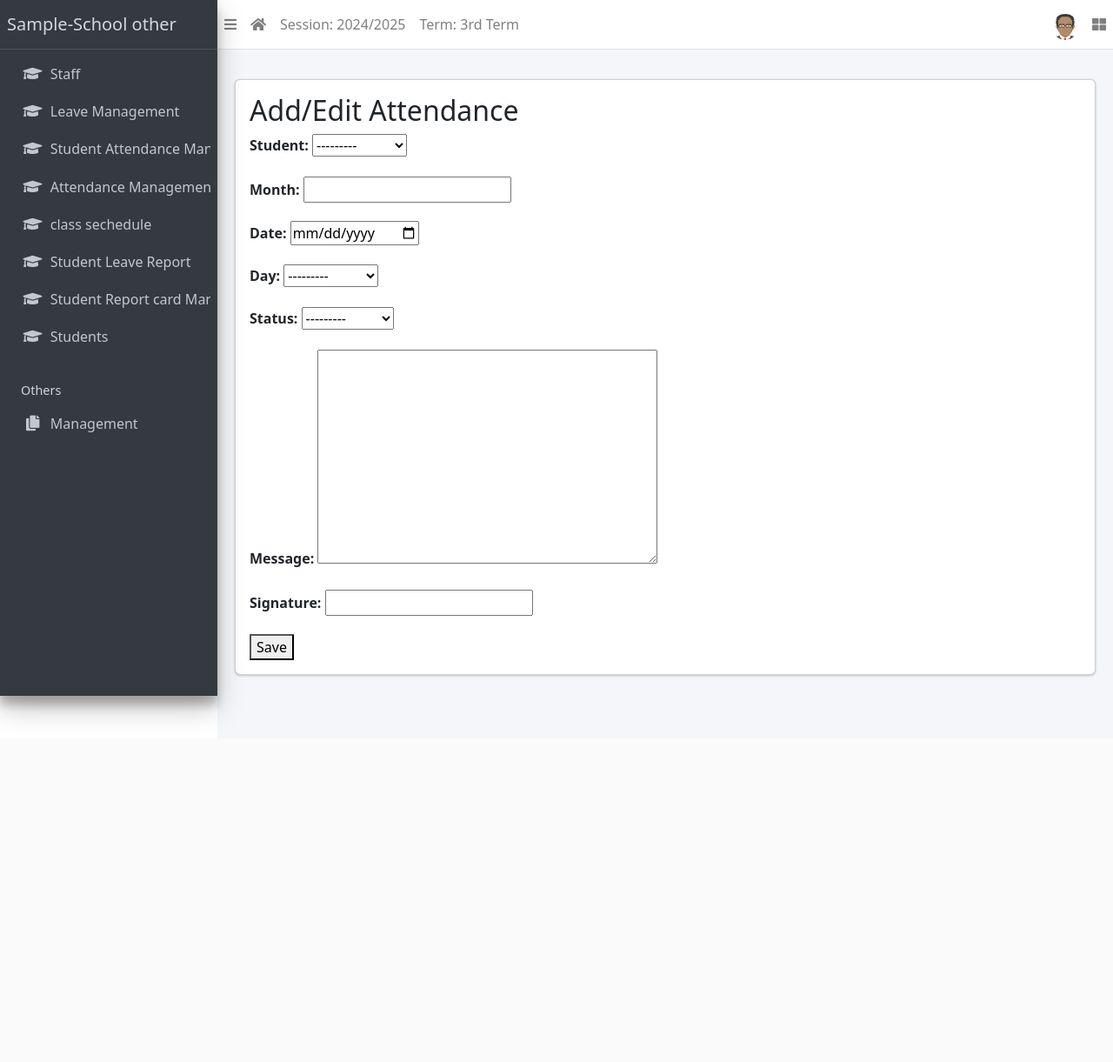
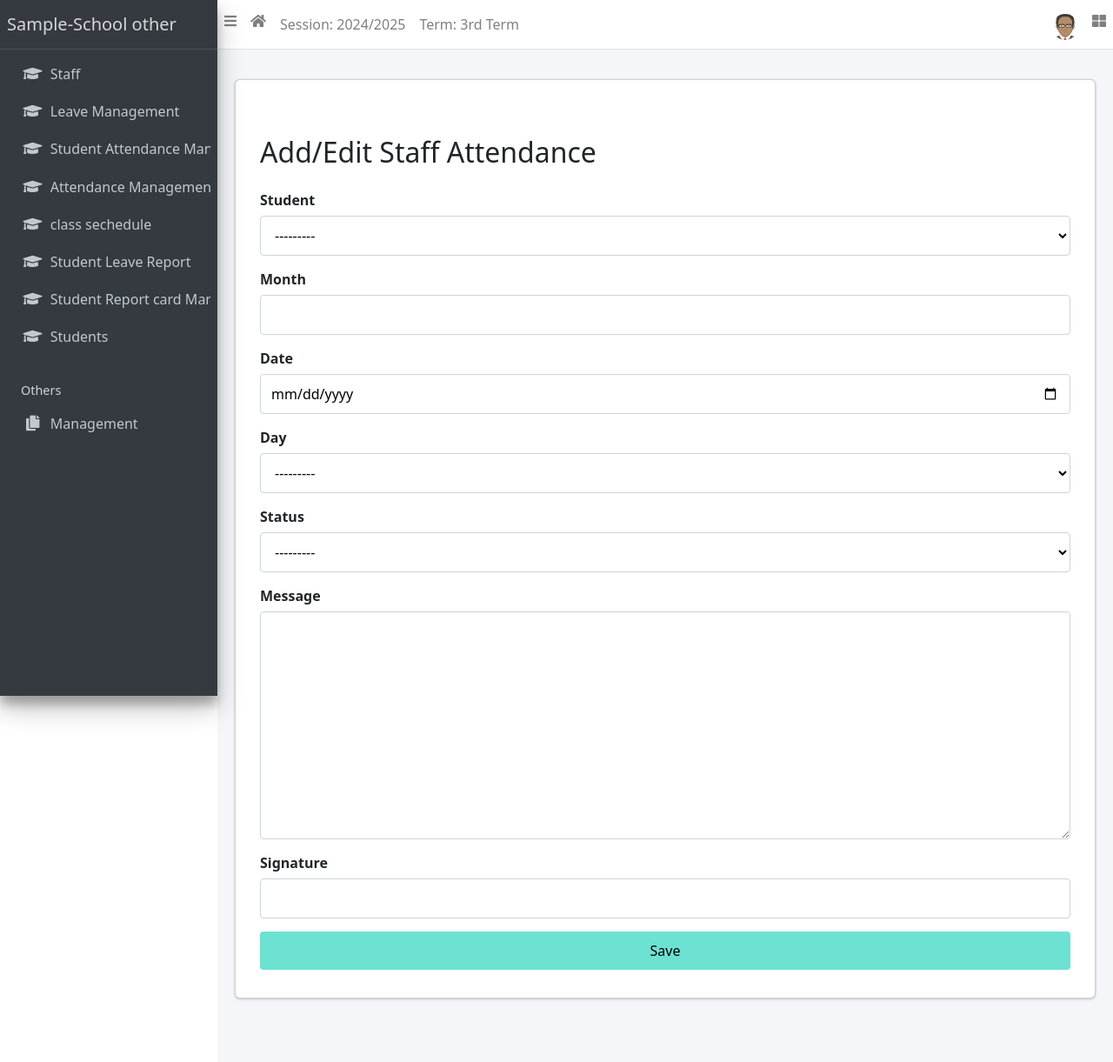
Before and after one commit to Prasanth9080/School1-CRM, a Django app: page /staff/staff/attendance/create/ in a window 1280 px wide. Shown: the whole page at 87% size. Before the commit the page ends 826 px from the top, so only its background shows below. Run offline with Django 3.2, Linux system fonts and the light colour scheme; a user stored in the database is signed in; data comes from the database, SQL or seed files in the repository; both versions use the stored data as it was after the commit; some libraries are stand-ins or nearby versions.

Commit message:
design fixed with staff and pricipal

```diff
--- a/New_School_CRM-main/apps/principal/templates/principal/principal_attendance_list.html
+++ b/New_School_CRM-main/apps/principal/templates/principal/principal_attendance_list.html
@@ -74,7 +74,7 @@
         <h2>All Staff Attendance Records</h2>
     </div>
     <div class="submit-btn">
-        <a href="{% url 'staff-attendance-create' %}"><button>Add New Attenance</button></a>
+        <a href="{% url 'principal-attendance-create' %}"><button>Add New Attenance</button></a>
     </div>
 </div>
 
--- a/New_School_CRM-main/apps/staffs/forms.py
+++ b/New_School_CRM-main/apps/staffs/forms.py
@@ -20,5 +20,7 @@ class StaffAttendanceForm(forms.ModelForm):
         model = StaffAttendanceRecord
         fields = '__all__'
         widgets = {
-            'date': forms.DateInput(attrs={'type': 'date'}),
+            'date': forms.DateInput(attrs={'type': 'date', 'class': 'form-control'}),
+            'staff': forms.Select(attrs={'class': 'form-control'}),
+            'status': forms.Select(attrs={'class': 'form-control'}),
         }
--- a/New_School_CRM-main/apps/staffs/templates/staffs/staff_attendance_form.html
+++ b/New_School_CRM-main/apps/staffs/templates/staffs/staff_attendance_form.html
@@ -1,9 +1,68 @@
+<style>
+    .custom-form label {
+        display: block;
+        font-weight: 600;
+        margin-bottom: 6px;
+    }
+
+    .custom-form input,
+    .custom-form select,
+    .custom-form textarea {
+        width: 100%;
+        padding: 10px 12px;
+        font-size: 1rem;
+        border: 1px solid #ced4da;
+        border-radius: 4px;
+        box-sizing: border-box;
+        margin-bottom: 15px;
+        background-color: #fff;
+        transition: border-color 0.2s;
+    }
+
+    .custom-form input:focus,
+    .custom-form select:focus,
+    .custom-form textarea:focus {
+        border-color: #80bdff;
+        outline: none;
+    }
+
+    .custom-form .error {
+        color: #dc3545;
+        font-size: 0.9rem;
+    }
+
+    .custom-form .submit-btn {
+        padding: 10px 20px;
+        font-size: 1rem;
+        background-color: #6DE1D2;
+        border: none;
+        border-radius: 4px;
+        cursor: pointer;
+        width: 100%;
+    }
+</style>
+
+
 {% extends 'staffs/staff_index.html' %}
 {% block content %}
-<h2>Add/Edit Attendance</h2>
-<form method="post">
-    {% csrf_token %}
-    {{ form.as_p }}
-    <button type="submit">Save</button>
-</form>
+<div class="container mt-5">
+    <h2 class="mb-4">Add/Edit Staff Attendance</h2>
+
+    <form method="post" class="custom-form">
+        {% csrf_token %}
+        {% for field in form %}
+            <label for="{{ field.id_for_label }}">{{ field.label }}</label>
+            {{ field }}
+            {% if field.help_text %}
+                <div class="form-text text-muted">{{ field.help_text }}</div>
+            {% endif %}
+            {% for error in field.errors %}
+                <div class="error">{{ error }}</div>
+            {% endfor %}
+        {% endfor %}
+
+        <button type="submit" class="submit-btn">Save</button>
+    </form>
+
+</div>
 {% endblock %}
--- a/New_School_CRM-main/apps/staffs/templates/staffs/staff_stuleavereport.html
+++ b/New_School_CRM-main/apps/staffs/templates/staffs/staff_stuleavereport.html
@@ -88,11 +88,11 @@
             <td>{{ leave.date_applied }}</td>
             <td>{{ leave.status }}</td>
             <td>
-                <form method="post">
+                <form method="post" style="display: flex;gap: 5px;align-items: center;">
                     {% csrf_token %}
                     <input type="hidden" name="leave_id" value="{{ leave.id }}">
-                    <button name="action" value="approve">Approve</button>
-                    <button name="action" value="reject">Reject</button>
+                    <button name="action" value="approve" class="btn-approve">Approve</button>
+                    <button name="action" value="reject" class="btn-reject">Reject</button>
                 </form>
             </td>
         </tr>
--- a/New_School_CRM-main/templates/base.html
+++ b/New_School_CRM-main/templates/base.html
@@ -16,7 +16,6 @@
   <link rel='stylesheet' href='https://cdn.jsdelivr.net/npm/bootstrap@4.5.0/dist/css/bootstrap.min.css'>
   <!-- Profile page bootstrap -->
   <link rel='stylesheet' href='https://cdn.jsdelivr.net/npm/bootstrap@4.4.1/dist/css/bootstrap.min.css'>
-
 
 
   <!-- Font Awesome Icons -->
```
Also changed, not shown: New_School_CRM-main/apps/principal/templates/principal/principal_attendance_form.html (+58 -3 lines), New_School_CRM-main/apps/staffs/templates/staffs/reportcard_form.html (+57 -4 lines), New_School_CRM-main/apps/staffs/templates/staffs/staff_attendance_report.html (+56 -0 lines), New_School_CRM-main/db.sqlite3.
